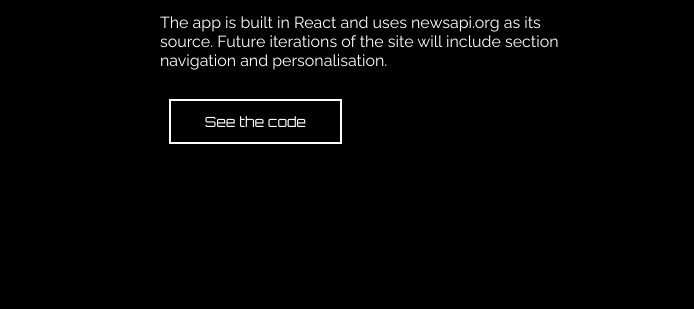
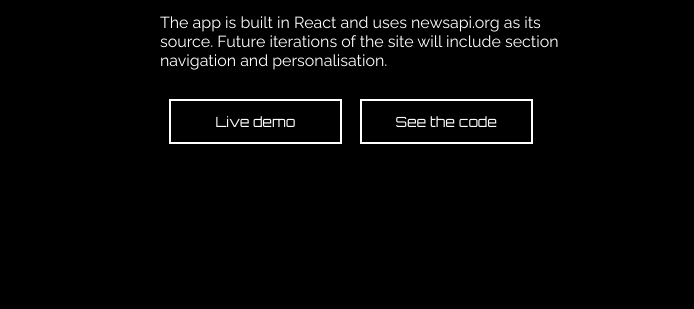
Before and after one commit to lawrencedarcy/portfolio-site, a plain HTML site: page index.html in a window 1280 px wide. Shown: the part 2643-2952 px from the top of the page, 0-694 px from the left. Drawn offline with nearby package versions, Linux system fonts and the light colour scheme.

```diff
--- a/index.html
+++ b/index.html
@@ -129,8 +129,8 @@
                    The app is built in React and uses newsapi.org as its source. Future iterations of the site will include section navigation and personalisation.
                    </p>
                  <div class="btn-box">
-<!--                <a href="https://news-cycle.netlify.app/" class="external" target="_blank">Live demo</a>
- -->               <a href="https://github.com/lawrencedarcy/news-app" class="external" target="_blank">See the code</a>
+               <a href="https://news-cycle.netlify.app/" class="external" target="_blank">Live demo</a>
+              <a href="https://github.com/lawrencedarcy/news-app" class="external" target="_blank">See the code</a>
               </div>
             </div>
               <div class="project-image  newscycle hide-img3"><img class="newscycle-image" src=" https://uploads.guim.co.uk/2020/04/24/news-cycle.netlify_copy_2.jpg"></img></div>
```
